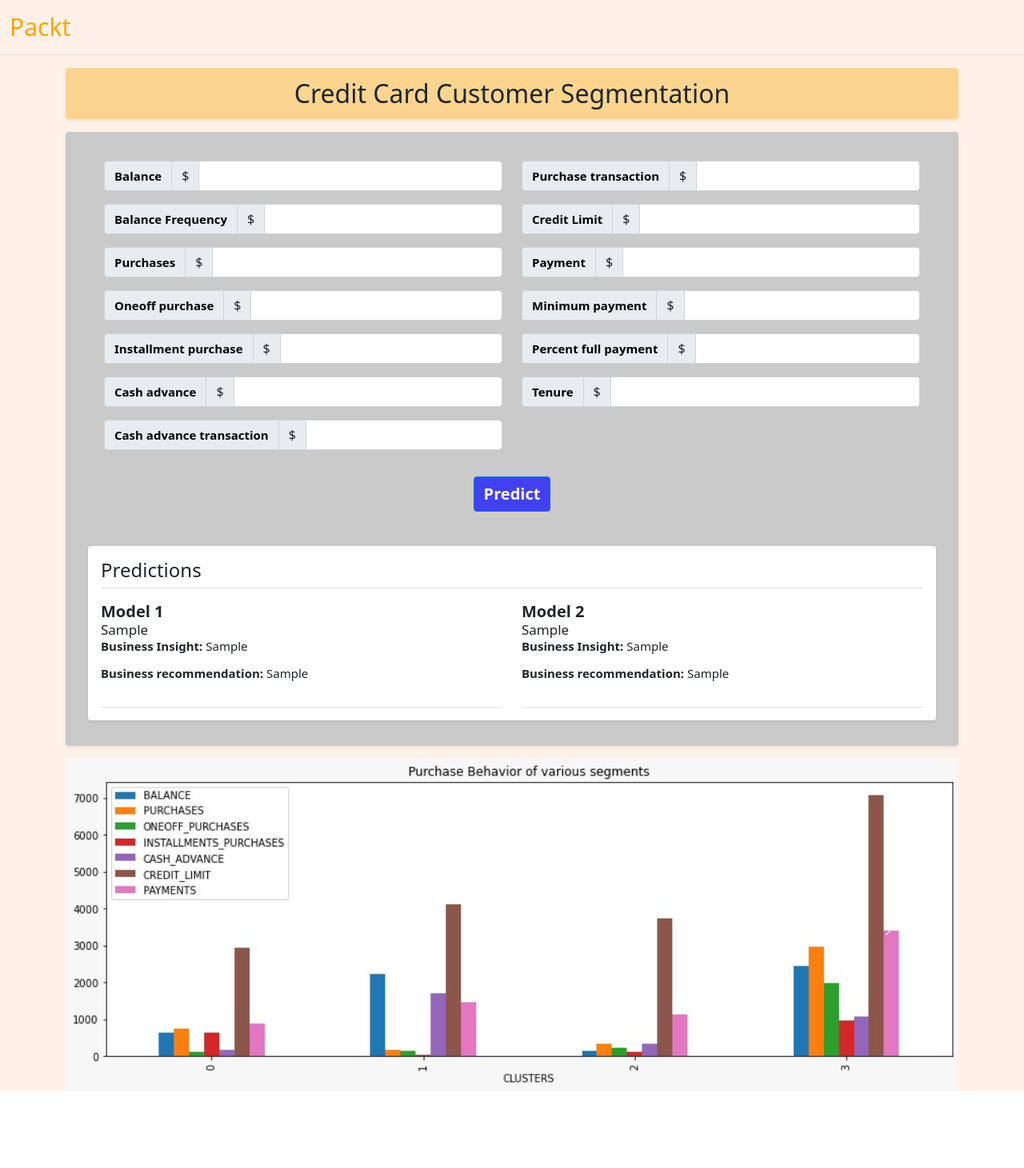
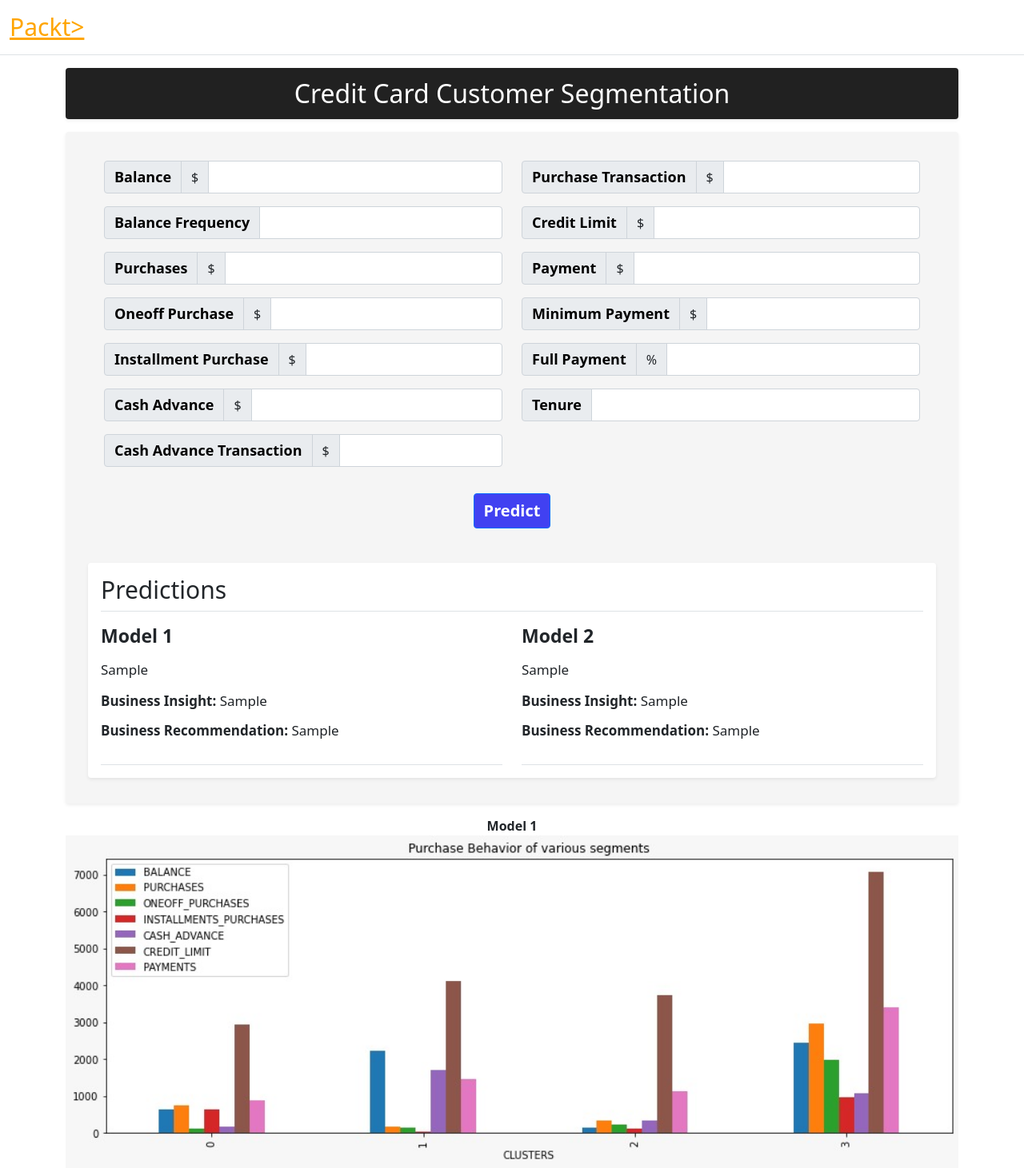
Before and after one commit to jayshah23/CCCS-Flask, a Flask app: template templates/index.html in a window 1280 px wide. Shown: the whole page at 80% size. Before the commit the page ends 1365 px from the top, so only its background shows below. Run offline with Flask 2, Linux system fonts and the light colour scheme; the template is opened without the code that fills it: most values are stand-ins (such as "Sample title", 1, 10 or a date in 2020).

Commit message:
UI & formatting

```diff
--- a/templates/index.html
+++ b/templates/index.html
@@ -14,12 +14,9 @@
 </head>
 
 <style>
-    body {
-        background-color: #fff1e7 !important;
-    }
-
     .titlestyle {
-        background-color: rgb(251, 213, 143);
+        background-color: #212121;
+        color: white;
         justify-content: center;
         text-align: center;
     }
@@ -39,20 +36,17 @@
     }
 
     .variable {
-        /* background-color: #13c7a3cc; */
         color: black;
         font-weight: bold;
-        font-size: 15px;
-
+        font-size: 18px;
     }
 </style>
-<!-- background-color: #d1f8ff; -->
 
 <body>
     <header class="bd-header  py-3 d-flex align-items-stretch border-bottom ">
         <div class="container-fluid d-flex align-items-center">
             <h1 style="color:orange;font-size: 30px;;" class="d-flex align-items-center  mb-0">
-                Packt
+                <u>Packt></u>
             </h1>
         </div>
     </header>
@@ -64,26 +58,11 @@
             </div>
         </div>
 
-        <div class="my-3 p-3 bg-body rounded shadow-sm" style="background-color: #cacaca !important;">
+        <div class="my-3 p-3 bg-body rounded shadow-sm" style="background-color: #f5f5f5 !important;">
             <div class="container">
                 <form class="formstyle" action="{{url_for('model')}}" method="post">
                     <div class="row">
                         <div class="col-lg-6">
-
-                            <!-- <table style="width: 100%;">
-                                <tr>
-                                    <td><span class="input-group-text variable">Balance</span></td>
-                                    <td><span class="input-group-text">$</span></td>
-                                    <td><input type="text" name="BALANCE" class="form-control" required="required"></td>
-                                    <td></td>
-                                </tr>
-                                <tr>
-                                    <td>Balance purchase</td>
-                                    <td>$</td>
-                                    <td><input type="text" name="BALANCE" class="form-control" required="required"></td>
-                                </tr>
-                            </table> -->
-
                             <div class="input-group mb-3">
                                 <span class="input-group-text variable">Balance</span>
                                 <span class="input-group-text">$</span>
@@ -92,7 +71,6 @@
 
                             <div class="input-group mb-3">
                                 <span class="input-group-text variable">Balance Frequency</span>
-                                <span class="input-group-text">$</span>
                                 <input type="text" name="BALANCE_FREQUENCY" class="form-control" required="required">
                             </div>
 
@@ -103,33 +81,33 @@
                             </div>
 
                             <div class="input-group mb-3">
-                                <span class="input-group-text variable">Oneoff purchase</span>
+                                <span class="input-group-text variable">Oneoff Purchase</span>
                                 <span class="input-group-text">$</span>
                                 <input type="text" name="ONEOFF_PURCHASES" class="form-control" required="required">
                             </div>
 
 
                             <div class="input-group mb-3">
-                                <span class="input-group-text variable">Installment purchase</span>
+                                <span class="input-group-text variable">Installment Purchase</span>
                                 <span class="input-group-text">$</span>
                                 <input type="text" name="INSTALLMENTS_PURCHASES" class="form-control"
                                     required="required">
                             </div>
 
                             <div class="input-group mb-3">
-                                <span class="input-group-text variable">Cash advance</span>
+                                <span class="input-group-text variable">Cash Advance</span>
                                 <span class="input-group-text">$</span>
                                 <input type="text" name="CASH_ADVANCE" class="form-control" required="required">
                             </div>
                             <div class="input-group mb-3">
-                                <span class="input-group-text variable">Cash advance transaction</span>
+                                <span class="input-group-text variable">Cash Advance Transaction</span>
                                 <span class="input-group-text">$</span>
                                 <input type="text" name="CASH_ADVANCE_TRX" class="form-control" required="required">
                             </div>
                         </div>
                         <div class="col-lg-6">
                             <div class="input-group mb-3">
-                                <span class="input-group-text variable">Purchase transaction</span>
+                                <span class="input-group-text variable">Purchase Transaction</span>
                                 <span class="input-group-text">$</span>
                                 <input type="text" name="PURCHASES_TRX" class="form-control" required="required">
                             </div>
@@ -147,21 +125,20 @@
                             </div>
 
                             <div class="input-group mb-3">
-                                <span class="input-group-text variable">Minimum payment</span>
+                                <span class="input-group-text variable">Minimum Payment</span>
                                 <span class="input-group-text">$</span>
                                 <input type="text" name="MINIMUM_PAYMENTS" class="form-control" required="required">
                             </div>
 
 
                             <div class="input-group mb-3">
-                                <span class="input-group-text variable">Percent full payment</span>
-                                <span class="input-group-text">$</span>
+                                <span class="input-group-text variable">Full Payment</span>
+                                <span class="input-group-text">%</span>
                                 <input type="text" name="PRC_FULL_PAYMENT" class="form-control" required="required">
                             </div>
 
                             <div class="input-group mb-3">
                                 <span class="input-group-text variable">Tenure</span>
-                                <span class="input-group-text">$</span>
                                 <input type="text" name="TENURE" class="form-control" required="required">
                             </div>
                         </div>
@@ -172,31 +149,31 @@
                     </div>
                 </form>
                 <div class="my-3 p-3 bg-body rounded shadow-sm">
-                    <h4 class="border-bottom pb-2 mb-0">Predictions</h4>
+                    <h4 class="border-bottom pb-2 mb-0" style="font-size: 30px;">Predictions</h4>
                     <div class="d-flex text-muted pt-3">
                     </div>
                     <div class="row">
                         <div class="col-lg-6">
                             <div class="pb-3 mb-0 small lh-sm border-bottom w-100">
                                 <div class="d-flex justify-content-between">
-                                    <strong class="text-gray-dark" style="font-size: 20px;">Model 1</strong>
-                                </div>
-                                <span class="d-block" style="font-size: 17px;">{{ prediction1 }}</span>
-                                <p style="font-size: 15px; text-align: justify;"><b>Business Insight: </b>{{insight1}}
+                                    <strong class="text-gray-dark" style="font-size: 23px;">Model 1</strong>
+                                </div><br>
+                                <span class="d-block" style="font-size: 17px;">{{ prediction1 }}</span><br>
+                                <p style="font-size: 17px; text-align: justify;"><b>Business Insight: </b>{{insight1}}
                                 </p>
-                                <p style="font-size: 15px; text-align: justify;"><b>Business recommendation:
+                                <p style="font-size: 17px; text-align: justify;"><b>Business Recommendation:
                                     </b>{{output1}}</p>
                             </div>
                         </div>
                         <div class="col-lg-6">
                             <div class="pb-3 mb-0 small lh-sm border-bottom w-100">
                                 <div class="d-flex justify-content-between">
-                                    <strong class="text-gray-dark" style="font-size: 20px;">Model 2</strong>
-                                </div>
-                                <span class="d-block" style="font-size: 17px;">{{ prediction2 }}</span>
-                                <p style="font-size: 15px; text-align: justify;"><b>Business Insight: </b>{{insight2}}
+                                    <strong class="text-gray-dark" style="font-size: 23px;">Model 2</strong>
+                                </div><br>
+                                <span class="d-block" style="font-size: 17px;">{{ prediction2 }}</span><br>
+                                <p style="font-size: 17px; text-align: justify;"><b>Business Insight: </b>{{insight2}}
                                 </p>
-                                <p style="font-size: 15px; text-align: justify;"><b>Business recommendation:
+                                <p style="font-size: 17px; text-align: justify;"><b>Business Recommendation:
                                     </b>{{output2}}</p>
                             </div>
                         </div>
@@ -207,12 +184,12 @@
         <div id="carouselExampleControls" class="carousel slide" data-bs-ride="carousel">
             <div class="carousel-inner">
                 <div class="carousel-item active">
+                    <div class="text" style="text-align: center;"><b>Model 1</b></div>
                     <img src="{{url_for('static', filename='model1.png')}}" class="d-block w-100" alt="Model 1">
-                    <!-- <img src="model1.png"> -->
                 </div>
                 <div class="carousel-item">
+                    <div class="text" style="text-align: center;"><b>Model 2</b></div>
                     <img src="{{url_for('static', filename='model2.png')}}" class="d-block w-100" alt="Model 2">
-                    <!-- <img src="model2.png"> -->
                 </div>
             </div>
             <button class="carousel-control-prev" type="button" data-bs-target="#carouselExampleControls"
```
Also changed, not shown: app.py (+0 -22 lines).
